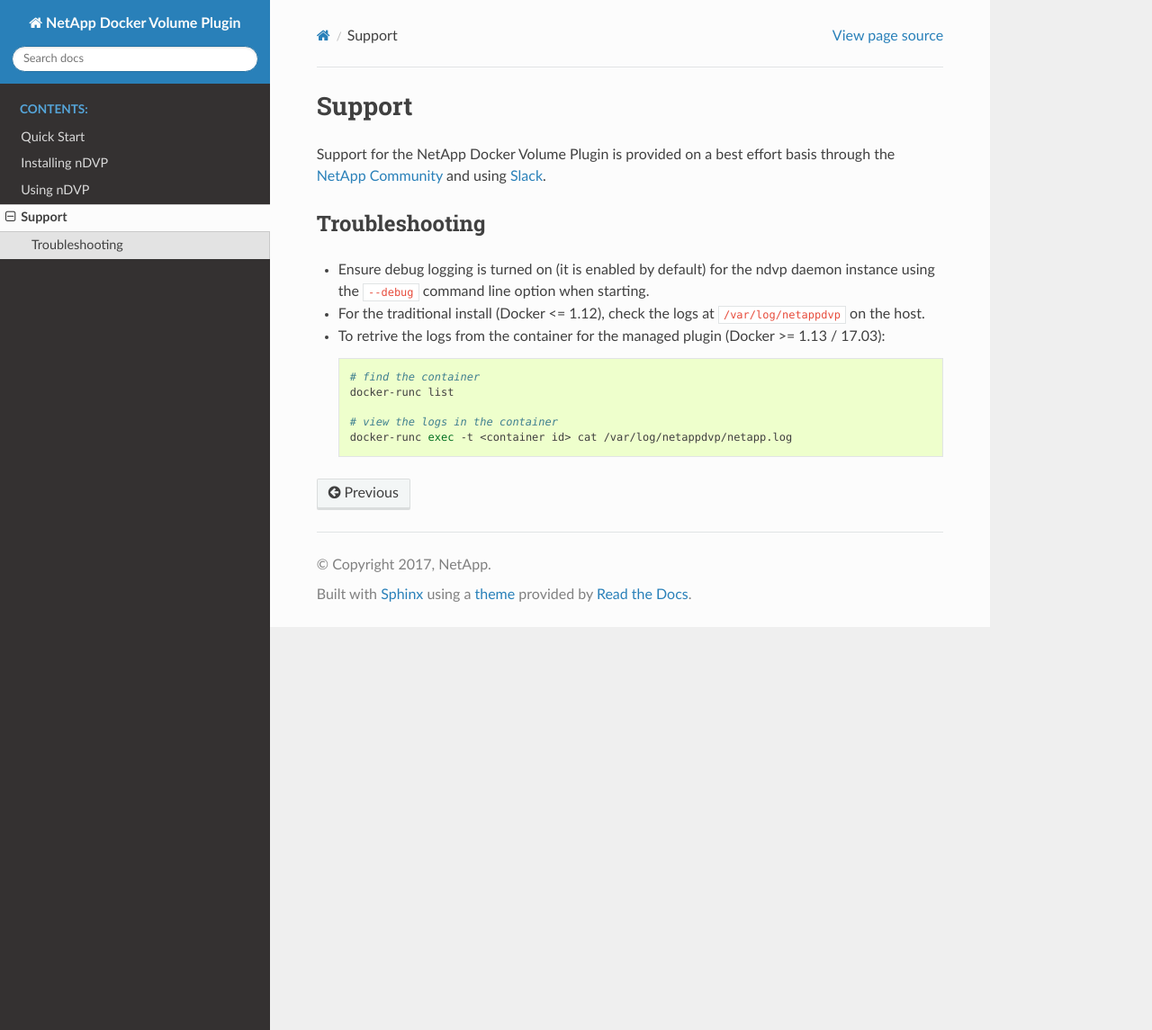
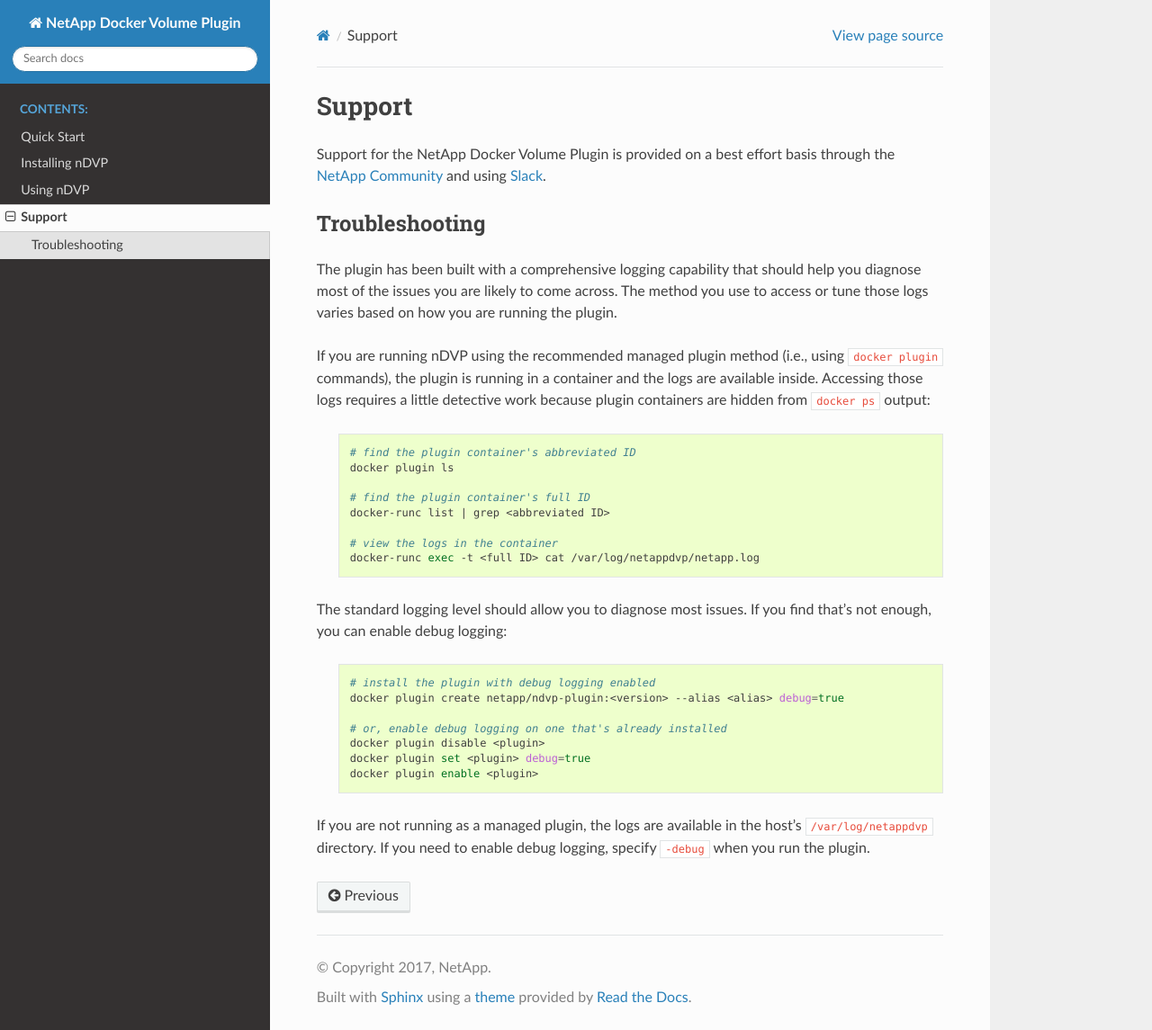
Before and after one commit to NetApp/netappdvp, a Sphinx documentation site: the page built from docs/support.rst, in a window 1280 px wide and 1145 px high. Shown: the whole window at 90% size. Built offline with Sphinx 7.4.7 and the Read the Docs theme 2.0.0, drawn with Linux system fonts in a browser that asks for light colours.

Commit message:
Improved instructions for using logs

```diff
--- a/docs/support.rst
+++ b/docs/support.rst
@@ -6,14 +6,31 @@
 Troubleshooting
 ---------------
 
-* Ensure debug logging is turned on (it is enabled by default) for the ndvp daemon instance using the ``--debug`` command line option when starting.
-* For the traditional install (Docker <= 1.12), check the logs at ``/var/log/netappdvp`` on the host.
-* To retrive the logs from the container for the managed plugin (Docker >= 1.13 / 17.03):
+The plugin has been built with a comprehensive logging capability that should help you diagnose most of the issues you are likely to come across. The method you use to access or tune those logs varies based on how you are running the plugin.
+
+If you are running nDVP using the recommended managed plugin method (i.e., using ``docker plugin`` commands), the plugin is running in a container and the logs are available inside. Accessing those logs requires a little detective work because plugin containers are hidden from ``docker ps`` output:
 
   .. code-block:: bash
 
-     # find the container
-     docker-runc list
+     # find the plugin container's abbreviated ID
+     docker plugin ls
+
+     # find the plugin container's full ID
+     docker-runc list | grep <abbreviated ID>
 
      # view the logs in the container
-     docker-runc exec -t <container id> cat /var/log/netappdvp/netapp.log
+     docker-runc exec -t <full ID> cat /var/log/netappdvp/netapp.log
+
+The standard logging level should allow you to diagnose most issues. If you find that's not enough, you can enable debug logging:
+
+  .. code-block:: bash
+
+     # install the plugin with debug logging enabled
+     docker plugin create netapp/ndvp-plugin:<version> --alias <alias> debug=true
+
+     # or, enable debug logging on one that's already installed
+     docker plugin disable <plugin>
+     docker plugin set <plugin> debug=true
+     docker plugin enable <plugin>
+
+If you are not running as a managed plugin, the logs are available in the host's ``/var/log/netappdvp`` directory. If you need to enable debug logging, specify ``-debug`` when you run the plugin.
```
